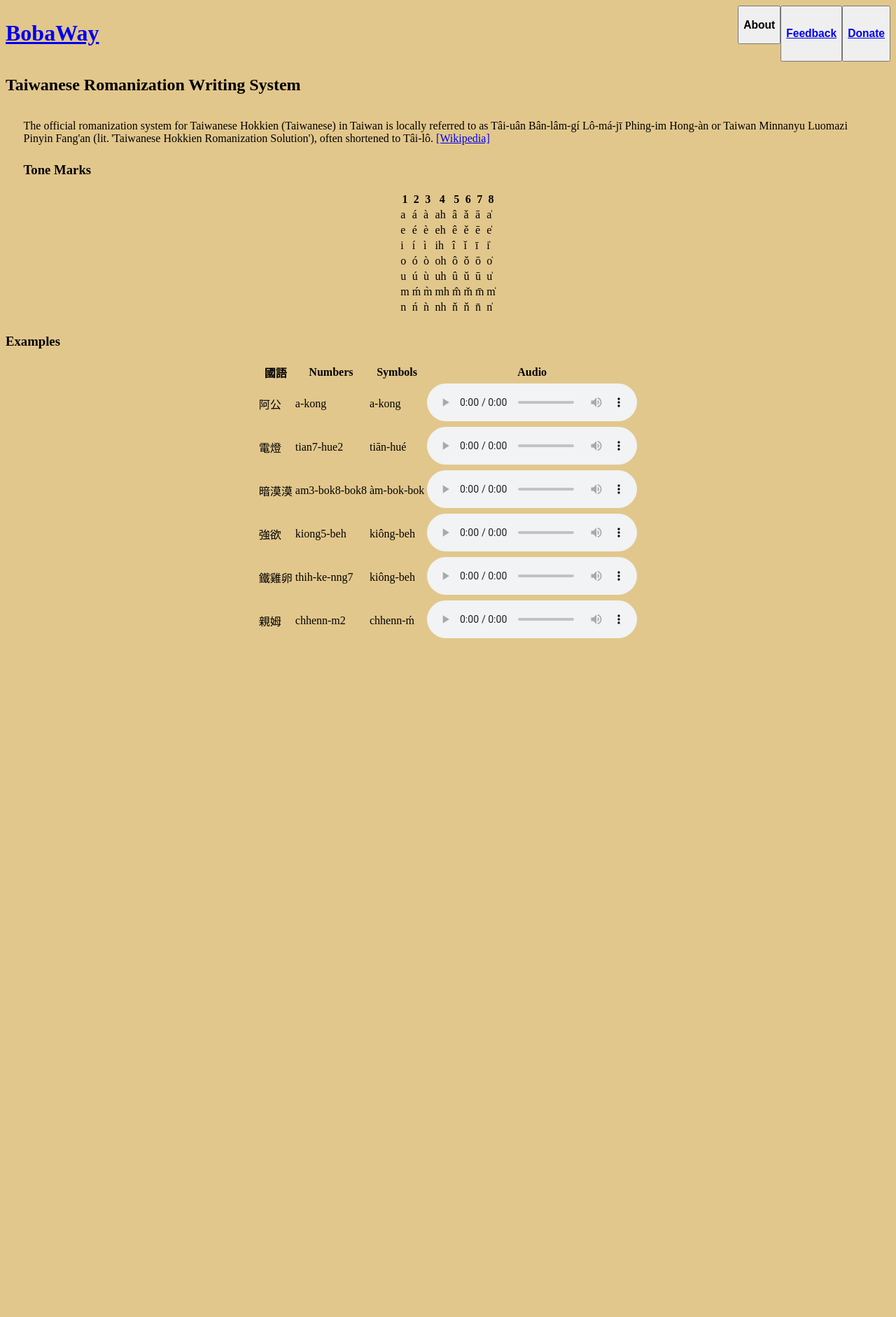
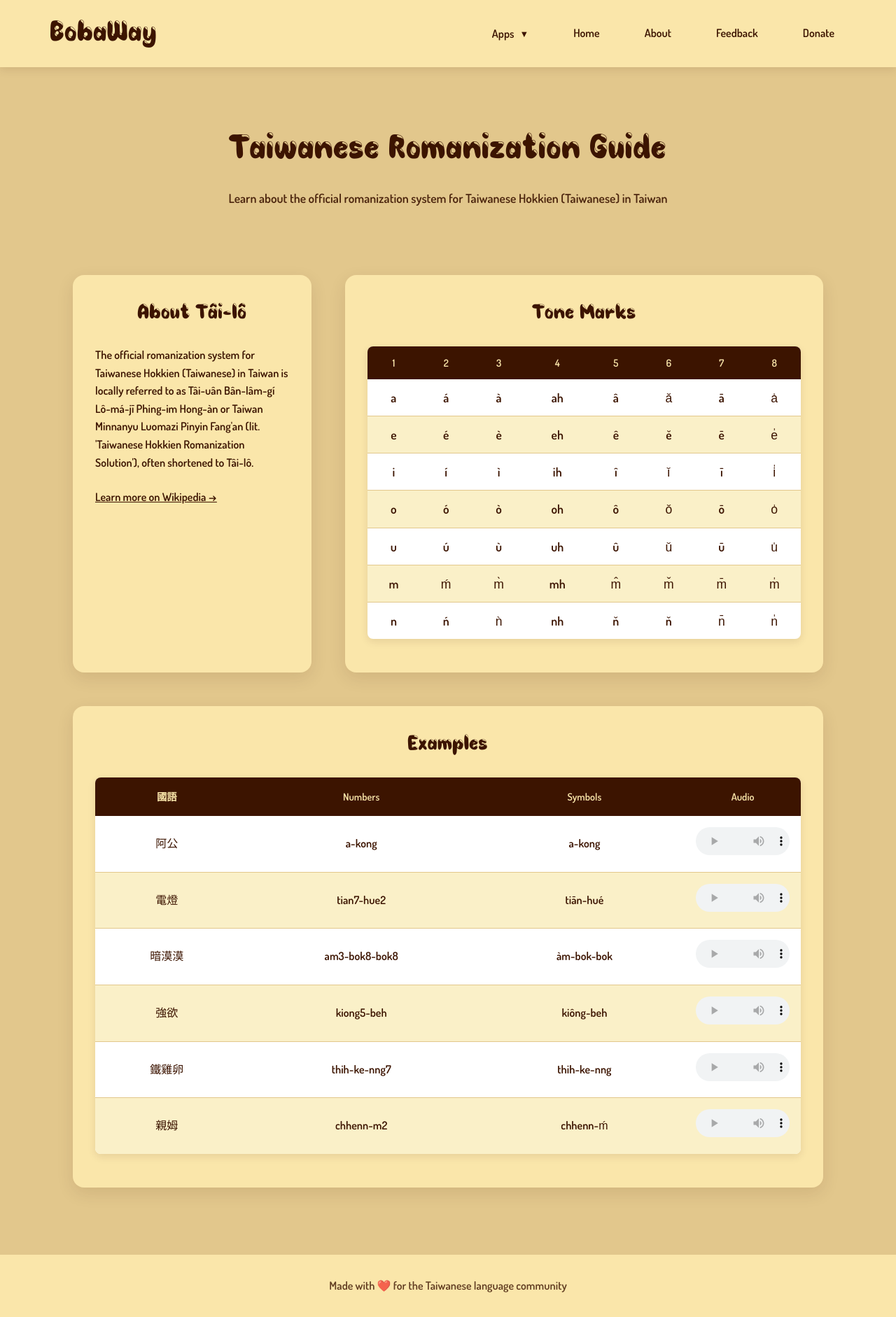
Before and after one commit to taliyah0x0/BobaWay, a Flask app: page /romanization in a window 1280 px wide. Shown: the whole page at 70% size. Before the commit the page ends 912 px from the top, so only its background shows below. Run offline with Flask 3, Linux system fonts and the light colour scheme.

Commit message:
revamp romanization

```diff
--- /dev/null
+++ b/static/styles/romanization.css
@@ -0,0 +1,210 @@
+/* Import home page styles */
+@import url('home.css');
+
+/* Romanization specific styles */
+.romanization-hero {
+  text-align: center;
+  padding: 3rem 0;
+  margin-bottom: 3rem;
+}
+
+.romanization-title {
+  font-family: Choko, sans-serif;
+  font-size: 3rem;
+  font-weight: normal;
+  margin-bottom: 1rem;
+  color: rgb(60, 20, 0);
+}
+
+.romanization-subtitle {
+  font-size: 1.1rem;
+  max-width: 800px;
+  margin: 0 auto;
+  color: rgb(60, 20, 0);
+  opacity: 0.9;
+  line-height: 1.6;
+}
+
+.romanization-content {
+  max-width: 1200px;
+  margin: 0 auto;
+  padding: 0 2rem;
+}
+
+.content-grid {
+  display: grid;
+  grid-template-columns: 1fr 2fr;
+  gap: 3rem;
+  margin-bottom: 3rem;
+}
+
+.content-section {
+  background-color: rgb(250, 230, 170);
+  border-radius: 16px;
+  padding: 2rem;
+  box-shadow: 0 8px 24px rgba(60, 20, 0, 0.1);
+}
+
+.section-title {
+  font-family: Choko, sans-serif;
+  font-size: 1.8rem;
+  font-weight: normal;
+  margin-bottom: 1.5rem;
+  color: rgb(60, 20, 0);
+  text-align: center;
+}
+
+.section-text {
+  font-size: 1rem;
+  line-height: 1.6;
+  color: rgb(60, 20, 0);
+  margin-bottom: 1.5rem;
+}
+
+.section-text a {
+  color: rgb(60, 20, 0);
+  text-decoration: underline;
+  transition: opacity 0.3s ease;
+}
+
+.section-text a:hover {
+  opacity: 0.7;
+}
+
+/* Tone table styles */
+.tone-table {
+  width: 100%;
+  border-collapse: collapse;
+  margin: 1rem 0;
+  background-color: white;
+  border-radius: 8px;
+  overflow: hidden;
+  box-shadow: 0 4px 12px rgba(60, 20, 0, 0.1);
+}
+
+.tone-table th {
+  background-color: rgb(60, 20, 0);
+  color: rgb(250, 230, 170);
+  padding: 0.75rem;
+  text-align: center;
+  font-weight: 600;
+  font-size: 0.9rem;
+}
+
+.tone-table td {
+  padding: 0.75rem;
+  text-align: center;
+  border-bottom: 1px solid rgb(226, 199, 140);
+  font-size: 1.1rem;
+  font-weight: 500;
+}
+
+.tone-table tr:nth-child(even) {
+  background-color: rgb(250, 240, 200);
+}
+
+.tone-table tr:last-child td {
+  border-bottom: none;
+}
+
+/* Examples table styles */
+.examples-table {
+  width: 100%;
+  border-collapse: collapse;
+  margin: 1rem 0;
+  background-color: white;
+  border-radius: 8px;
+  overflow: hidden;
+  box-shadow: 0 4px 12px rgba(60, 20, 0, 0.1);
+}
+
+.examples-table th {
+  background-color: rgb(60, 20, 0);
+  color: rgb(250, 230, 170);
+  padding: 1rem;
+  text-align: center;
+  font-weight: 600;
+  font-size: 0.9rem;
+}
+
+.examples-table td {
+  padding: 1rem;
+  text-align: center;
+  border-bottom: 1px solid rgb(226, 199, 140);
+  vertical-align: middle;
+}
+
+.examples-table tr:nth-child(even) {
+  background-color: rgb(250, 240, 200);
+}
+
+.examples-table tr:last-child td {
+  border-bottom: none;
+}
+
+.examples-table audio {
+  width: 100%;
+  max-width: 200px;
+  height: 40px;
+}
+
+/* Responsive design */
+@media (max-width: 768px) {
+  .content-grid {
+    grid-template-columns: 1fr;
+    gap: 2rem;
+  }
+
+  .romanization-title {
+    font-size: 2.5rem;
+  }
+
+  .romanization-content {
+    padding: 0 1rem;
+  }
+
+  .content-section {
+    padding: 1.5rem;
+  }
+
+  .section-title {
+    font-size: 1.5rem;
+  }
+
+  .tone-table,
+  .examples-table {
+    font-size: 0.9rem;
+  }
+
+  .tone-table th,
+  .tone-table td {
+    padding: 0.5rem;
+  }
+
+  .examples-table th,
+  .examples-table td {
+    padding: 0.75rem;
+  }
+}
+
+@media (max-width: 480px) {
+  .romanization-title {
+    font-size: 2rem;
+  }
+
+  .content-section {
+    padding: 1rem;
+  }
+
+  .tone-table th,
+  .tone-table td {
+    padding: 0.4rem;
+    font-size: 0.8rem;
+  }
+
+  .examples-table th,
+  .examples-table td {
+    padding: 0.5rem;
+    font-size: 0.8rem;
+  }
+}
--- a/templates/romanization.html
+++ b/templates/romanization.html
@@ -1,60 +1,70 @@
 <!DOCTYPE html>
-<html style="background-color: rgb(226, 199, 140)" id="background">
-
+<html lang="en">
 <head>
+    <meta charset="UTF-8">
+    <meta name="viewport" content="width=device-width, initial-scale=1.0">
     <title>BobaWay | Taiwanese Romanization Guide</title>
-  <link rel="stylesheet" href="./static/styles/about_bobaway.css">
-      <link rel="icon" type="image/x-icon" href="./static/img/flav/flav_8.png" class="favicon">
-  <link rel="apple-touch-icon" sizes="128x128" href="./static/img/flav/flav_8.png" class="favicon">
+    <link rel="stylesheet" href="./static/styles/romanization.css">
+    <link rel="icon" type="image/x-icon" href="./static/img/flav/flav_8.png">
+    <link rel="apple-touch-icon" sizes="128x128" href="./static/img/flav/flav_8.png">
     <meta property="og:image" content="./static/img/flav/flav_8.png">
     <meta property="og:image:type" content="image/png">
     <meta property="og:image:width" content="1024">
     <meta property="og:image:height" content="1024">
-    <meta property="og:description" content="Easily translate English to Taiwanese!">
+    <meta property="og:description" content="Learn about Taiwanese romanization systems and pronunciation rules">
 </head>
-
-<body class="body-pad">
-  <p id="play" style="display: none">0</p>
-  <div style="display: flex; flex-direction: column">
-    <div style="display: flex; flex: 1" class="bottom">
-      <a href="/" style="display: flex; flex: 6">
-        <h1 id="title">
-          BobaWay
-        </h1>
-      </a>
-      <div style="display: flex; flex-direction: row">
-        <a href="/about">
-          <button class="menu-button" onmouseout="menuMOU()" onmouseover="menuMOV(0)" type="submit">
-              <h3>
-                About
-              </h3>
-          </button>
-        </a>
-        <button class="menu-button" onmouseout="menuMOU()" onmouseover="menuMOV(1)">
-          <a href="https://docs.google.com/spreadsheets/d/e/2PACX-1vQDR9Uki-ei757OyyAjvf-wzQFnhPuK3R4r0CKqUdoyXTgFX8I6DxVnCewjoWFyKN9rVjp7kyHIgJ9w/pubhtml?gid=0&single=true"
-            target="_blank">
-            <h3>
-              Feedback
-            </h3>
-          </a>
-        </button>
-        <button class="menu-button" onmouseout="menuMOU()" onmouseover="menuMOV(2)">
-          <a href="https://paypal.me/taliyah0x0" target="_blank">
-            <h3>
-              Donate
-            </h3>
-          </a>
-        </button>
+<body>
+    <header class="header">
+        <div class="header-content">
+            <h1 class="logo">BobaWay</h1>
+            <nav class="nav">
+                <div class="dropdown">
+                    <button class="nav-link dropdown-toggle">Apps</button>
+                    <div class="dropdown-content">
+                        <a href="/app" class="dropdown-item">BobaWay</a>
+                        <a href="/typewanese" class="dropdown-item">Typewanese</a>
+                        <a href="/tai-ping" class="dropdown-item">Tai-Ping</a>
+                        <a href="/sino-type" class="dropdown-item">Sino-Type</a>
                     </div>
                 </div>
-    <div style="display: flex; flex: 7; flex-direction: column">
-        <h2>Taiwanese Romanization Writing System</h2>
-        <div class="flex-box">
-            <div style="flex: 1; margin: 0 2vmax 0 2vmax">
-                <p>The official romanization system for Taiwanese Hokkien (Taiwanese) in Taiwan is locally referred to as Tâi-uân Bân-lâm-gí Lô-má-jī Phing-im Hong-àn or Taiwan Minnanyu Luomazi Pinyin Fang'an (lit. 'Taiwanese Hokkien Romanization Solution'), often shortened to Tâi-lô. <a href="https://en.wikipedia.org/wiki/T%C3%A2i-u%C3%A2n_L%C3%B4-m%C3%A1-j%C4%AB_Phing-im_Hong-%C3%A0n" target="_blank">[Wikipedia]</a></p>
-                <h3 style="margin-top: 2vmax">Tone Marks</h3>
-                <table style="margin-left: auto; margin-right: auto; margin-bottom: 2vmax">
-                    <tr class="odd tone">
+                <a href="/" class="nav-link">Home</a>
+                <a href="/about" class="nav-link">About</a>
+                <a href="mailto:taliyahengineering@gmail.com" target="_blank" class="nav-link">Feedback</a>
+                <a href="https://paypal.me/taliyah0x0" target="_blank" class="nav-link">Donate</a>
+            </nav>
+        </div>
+    </header>
+
+    <main class="main">
+        <section class="romanization-hero">
+            <h2 class="romanization-title">Taiwanese Romanization Guide</h2>
+            <p class="romanization-subtitle">
+                Learn about the official romanization system for Taiwanese Hokkien (Taiwanese) in Taiwan
+            </p>
+        </section>
+
+        <div class="romanization-content">
+            <div class="content-grid">
+                <div class="content-section">
+                    <h3 class="section-title">About Tâi-lô</h3>
+                    <p class="section-text">
+                        The official romanization system for Taiwanese Hokkien (Taiwanese) in Taiwan is locally referred to as
+                        <strong>Tâi-uân Bân-lâm-gí Lô-má-jī Phing-im Hong-àn</strong> or
+                        <strong>Taiwan Minnanyu Luomazi Pinyin Fang'an</strong> (lit. 'Taiwanese Hokkien Romanization Solution'),
+                        often shortened to <strong>Tâi-lô</strong>.
+                    </p>
+                    <p class="section-text">
+                        <a href="https://en.wikipedia.org/wiki/T%C3%A2i-u%C3%A2n_L%C3%B4-m%C3%A1-j%C4%AB_Phing-im_Hong-%C3%A0n" target="_blank">
+                            Learn more on Wikipedia →
+                        </a>
+                    </p>
+                </div>
+
+                <div class="content-section">
+                    <h3 class="section-title">Tone Marks</h3>
+                    <table class="tone-table">
+                        <thead>
+                            <tr>
                                 <th>1</th>
                                 <th>2</th>
                                 <th>3</th>
@@ -64,7 +74,9 @@
                                 <th>7</th>
                                 <th>8</th>
                             </tr>
-                    <tr class="tone">
+                        </thead>
+                        <tbody>
+                            <tr>
                                 <td>a</td>
                                 <td>á</td>
                                 <td>à</td>
@@ -74,7 +86,7 @@
                                 <td>ā</td>
                                 <td>a̍</td>
                             </tr>
-                    <tr class="odd tone">
+                            <tr>
                                 <td>e</td>
                                 <td>é</td>
                                 <td>è</td>
@@ -84,7 +96,7 @@
                                 <td>ē</td>
                                 <td>e̍</td>
                             </tr>
-                    <tr class="tone">
+                            <tr>
                                 <td>i</td>
                                 <td>í</td>
                                 <td>ì</td>
@@ -94,7 +106,7 @@
                                 <td>ī</td>
                                 <td>i̍</td>
                             </tr>
-                    <tr class="odd tone">
+                            <tr>
                                 <td>o</td>
                                 <td>ó</td>
                                 <td>ò</td>
@@ -104,7 +116,7 @@
                                 <td>ō</td>
                                 <td>o̍</td>
                             </tr>
-                    <tr class="tone">
+                            <tr>
                                 <td>u</td>
                                 <td>ú</td>
                                 <td>ù</td>
@@ -114,7 +126,7 @@
                                 <td>ū</td>
                                 <td>u̍</td>
                             </tr>
-                    <tr class="odd tone">
+                            <tr>
                                 <td>m</td>
                                 <td>ḿ</td>
                                 <td>m̀</td>
@@ -124,7 +136,7 @@
                                 <td>m̄</td>
                                 <td>m̍</td>
                             </tr>
-                    <tr class="tone">
+                            <tr>
                                 <td>n</td>
                                 <td>ń</td>
                                 <td>ǹ</td>
@@ -134,58 +146,83 @@
                                 <td>n̄</td>
                                 <td>n̍</td>
                             </tr>
+                        </tbody>
                     </table>
                 </div>
-            <div style="flex: 2;">
-                <h3>Examples</h3>
-                <table style="margin-left: auto; margin-right: auto">
-                    <tr class="odd example">
+            </div>
+
+            <div class="content-section">
+                <h3 class="section-title">Examples</h3>
+                <table class="examples-table">
+                    <thead>
+                        <tr>
                             <th>國語</th>
                             <th>Numbers</th>
                             <th>Symbols</th>
                             <th>Audio</th>
                         </tr>
-                    <tr class="example">
+                    </thead>
+                    <tbody>
+                        <tr>
                             <td>阿公</td>
                             <td>a-kong</td>
                             <td>a-kong</td>
-                        <td><audio controls src="https://hts.ithuan.tw/文本直接合成?查詢腔口=台語&查詢語句=a-kong"></audio></td>
+                            <td>
+                                <audio controls src="https://hts.ithuan.tw/文本直接合成?查詢腔口=台語&查詢語句=a-kong"></audio>
+                            </td>
                         </tr>
-                    <tr class="odd example">
+                        <tr>
                             <td>電燈</td>
                             <td>tian7-hue2</td>
                             <td>tiān-hué</td>
-                        <td><audio controls src="https://hts.ithuan.tw/文本直接合成?查詢腔口=台語&查詢語句=tian7-hue2"></audio></td>
+                            <td>
+                                <audio controls src="https://hts.ithuan.tw/文本直接合成?查詢腔口=台語&查詢語句=tian7-hue2"></audio>
+                            </td>
                         </tr>
-                    <tr class="example">
+                        <tr>
                             <td>暗漠漠</td>
                             <td>am3-bok8-bok8</td>
                             <td>àm-bok-bok</td>
-                        <td><audio controls src="https://hts.ithuan.tw/文本直接合成?查詢腔口=台語&查詢語句=am3-bok8-bok8"></audio></td>
+                            <td>
+                                <audio controls src="https://hts.ithuan.tw/文本直接合成?查詢腔口=台語&查詢語句=am3-bok8-bok8"></audio>
+                            </td>
                         </tr>
-                    <tr class="odd example">
+                        <tr>
                             <td>強欲</td>
                             <td>kiong5-beh</td>
                             <td>kiông-beh</td>
-                        <td><audio controls src="https://hts.ithuan.tw/文本直接合成?查詢腔口=台語&查詢語句=kiong5-beh"></audio></td>
+                            <td>
+                                <audio controls src="https://hts.ithuan.tw/文本直接合成?查詢腔口=台語&查詢語句=kiong5-beh"></audio>
+                            </td>
                         </tr>
-                    <tr class="example">
+                        <tr>
                             <td>鐵雞卵</td>
                             <td>thih-ke-nng7</td>
-                        <td>kiông-beh</td>
-                        <td><audio controls src="https://hts.ithuan.tw/文本直接合成?查詢腔口=台語&查詢語句=thih-ke-nng"></audio></td>
+                            <td>thih-ke-nng</td>
+                            <td>
+                                <audio controls src="https://hts.ithuan.tw/文本直接合成?查詢腔口=台語&查詢語句=thih-ke-nng"></audio>
+                            </td>
                         </tr>
-                    <tr class="odd example">
+                        <tr>
                             <td>親姆</td>
                             <td>chhenn-m2</td>
                             <td>chhenn-ḿ</td>
-                        <td><audio controls src="https://hts.ithuan.tw/文本直接合成?查詢腔口=台語&查詢語句=chhenn-m2"></audio></td>
+                            <td>
+                                <audio controls src="https://hts.ithuan.tw/文本直接合成?查詢腔口=台語&查詢語句=chhenn-m2"></audio>
+                            </td>
                         </tr>
+                    </tbody>
                 </table>
             </div>
         </div>
+    </main>
+
+    <footer class="footer">
+        <div class="footer-content">
+            <p class="footer-text">
+                Made with ❤️ for the Taiwanese language community
+            </p>
         </div>
+    </footer>
 </body>
-  <script type="text/javascript" src="./static/scripts/index.js"></script>
-
 </html>
```
Lines whose indentation alone changed are shown as unchanged.
